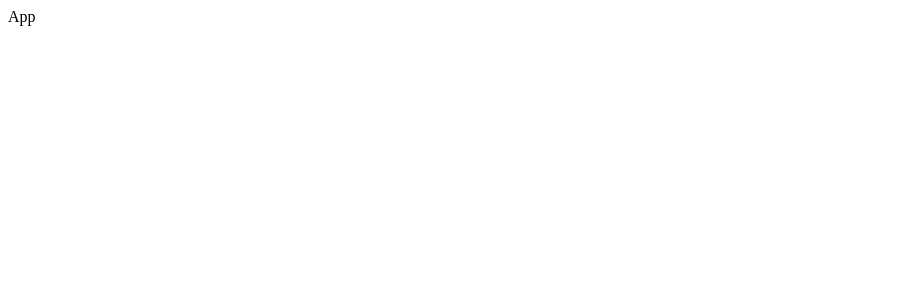
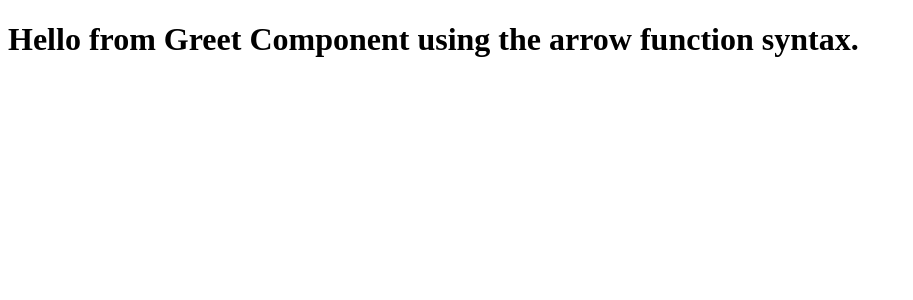
Before and after one commit to juniorcoderr/Frontend-Learning, a React (Vite) app in the folder React/my-app/: page / in a window 1280 px wide. Shown: the top 300 px of the page, without its empty margins (0-913 px from the left). Built offline with nearby package versions, Linux system fonts and the light colour scheme.

Commit message:
Functional Component example Arrow function syntax and Function declaration syntax

```diff
--- a/React/my-app/src/App.jsx
+++ b/React/my-app/src/App.jsx
@@ -1,5 +1,11 @@
+import Greet from "./components/Greet";
+
 const App = () => {
-  return <div>App</div>;
+  return (
+    <div>
+      <Greet />
+    </div>
+  );
 };
 
 export default App;
--- /dev/null
+++ b/React/my-app/src/components/Greet.jsx
@@ -0,0 +1,17 @@
+// Functional Component example using function declaration syntax
+
+// function Greet() {
+//   return (
+//     <h1>Hello from Greet Component using the function declaration syntax.</h1>
+//   );
+// }
+
+// export default Greet;
+
+// Functional Component example using arrow function syntax
+
+const Greet = () => {
+  return <h1>Hello from Greet Component using the arrow function syntax.</h1>;
+};
+
+export default Greet;
```
